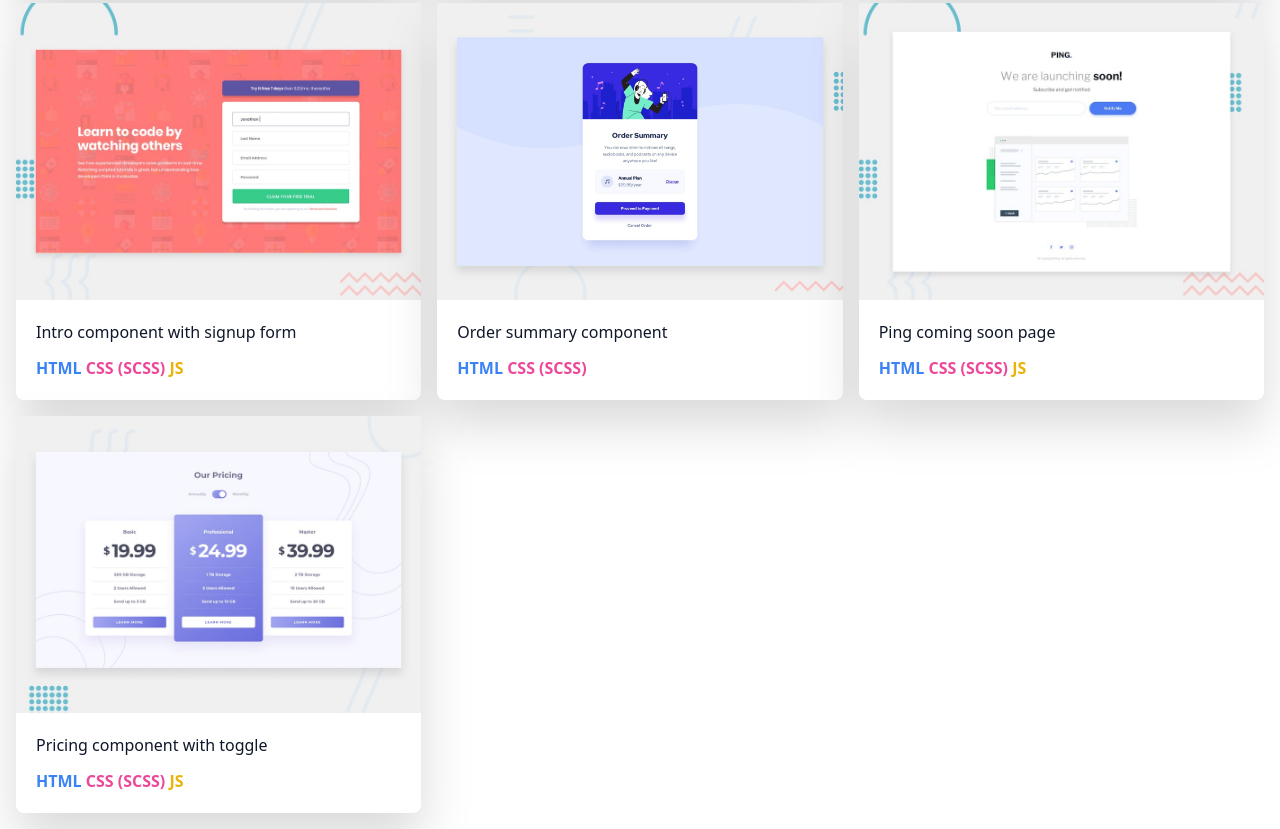
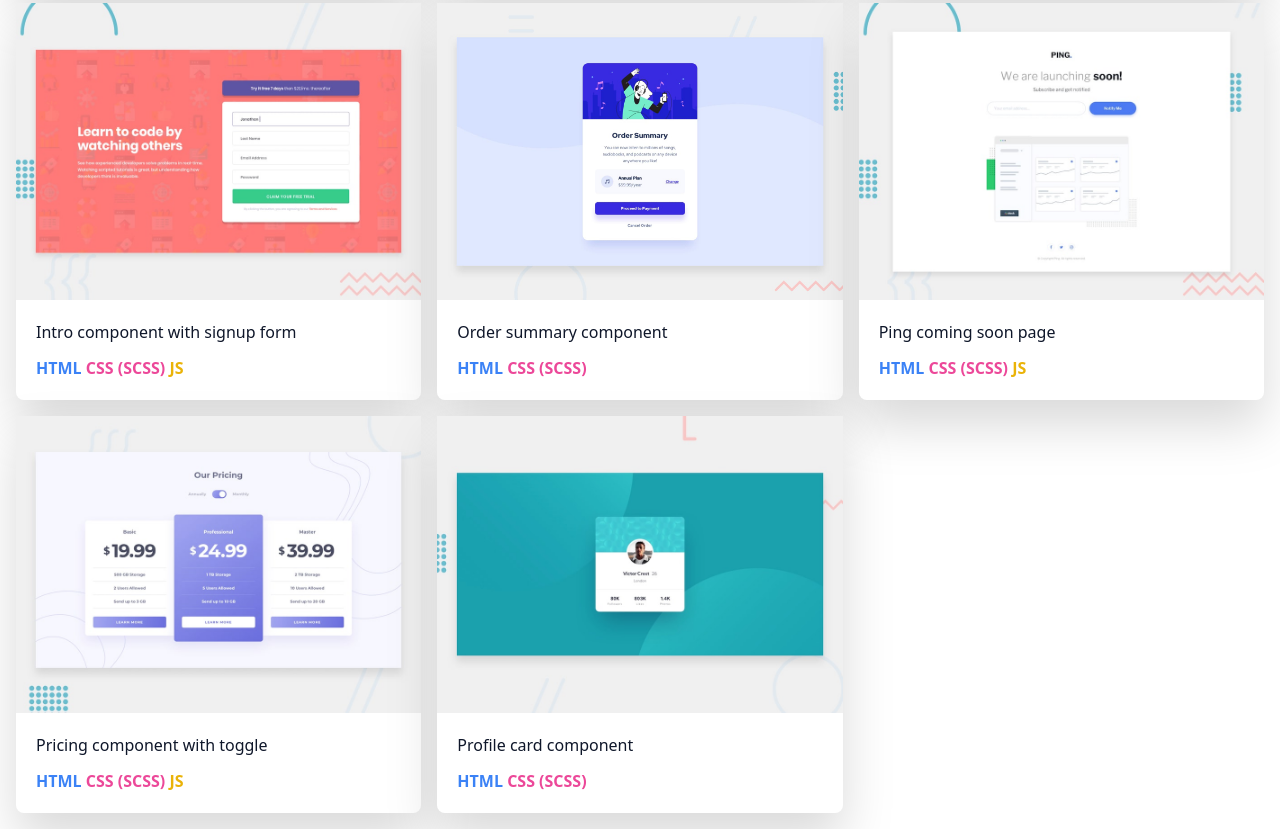
Before and after one commit to gergelyn/frontendmentorio, a website: page index.html in a window 1280 px wide. Shown: the part 840-1669 px from the top of the page. Drawn offline with Linux system fonts and the light colour scheme.

Commit message:
profile-card-component Project added

```diff
--- a/index.html
+++ b/index.html
@@ -95,6 +95,14 @@
                 <span class="text-yellow-500">JS</span>
             </p>
         </div>
+        <div class="bg-white rounded-lg drop-shadow-2xl">
+            <a href="./profile-card-component-main/index.html"><img src="./profile-card-component-main/design/desktop-preview.jpg" alt="profile-card-component-desktop-preview"></a>
+            <h3 class="text-slate-900 mt-5 text-base font-medium mx-5">Profile card component</h3>
+            <p class="font-bold mt-3 mx-5 mb-5">
+                <span class="text-blue-500">HTML</span>
+                <span class="text-pink-500">CSS (SCSS)</span>
+            </p>
+        </div>
     </main>
 </body>
 </html>
```
